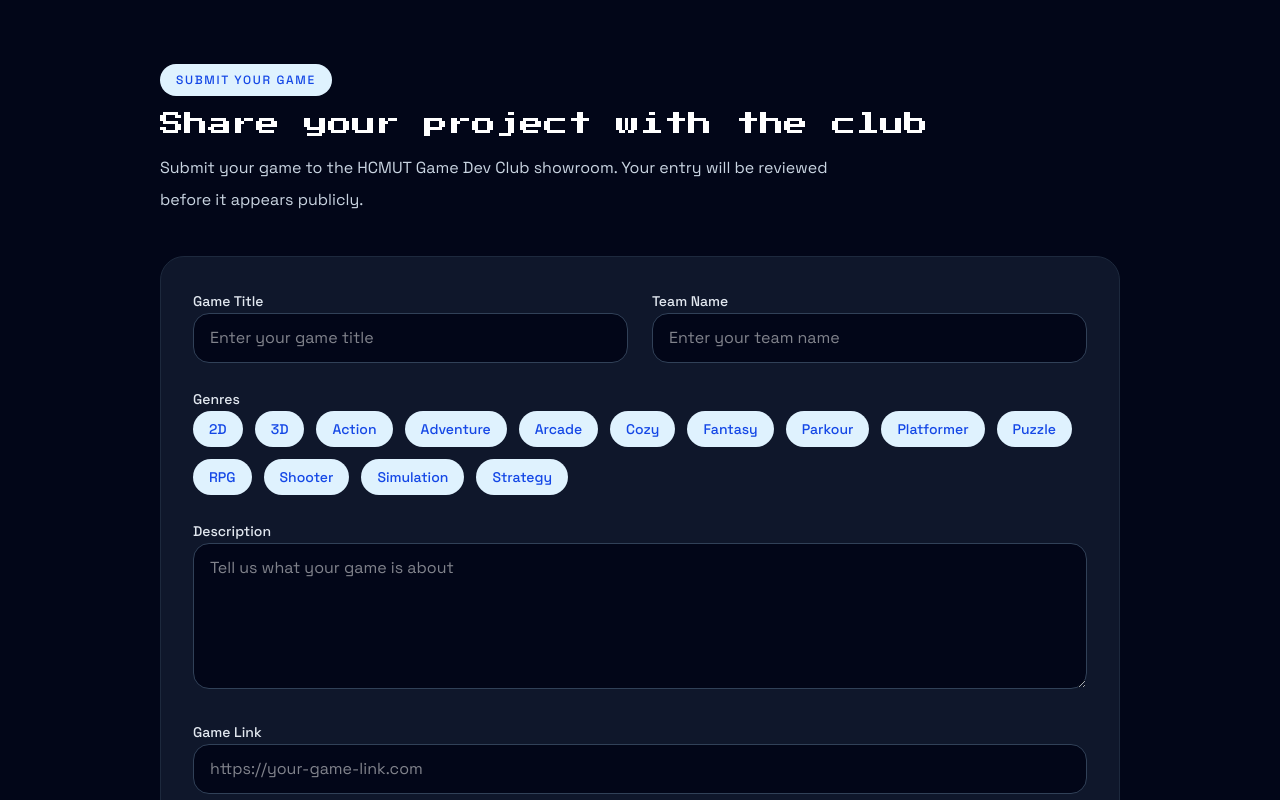
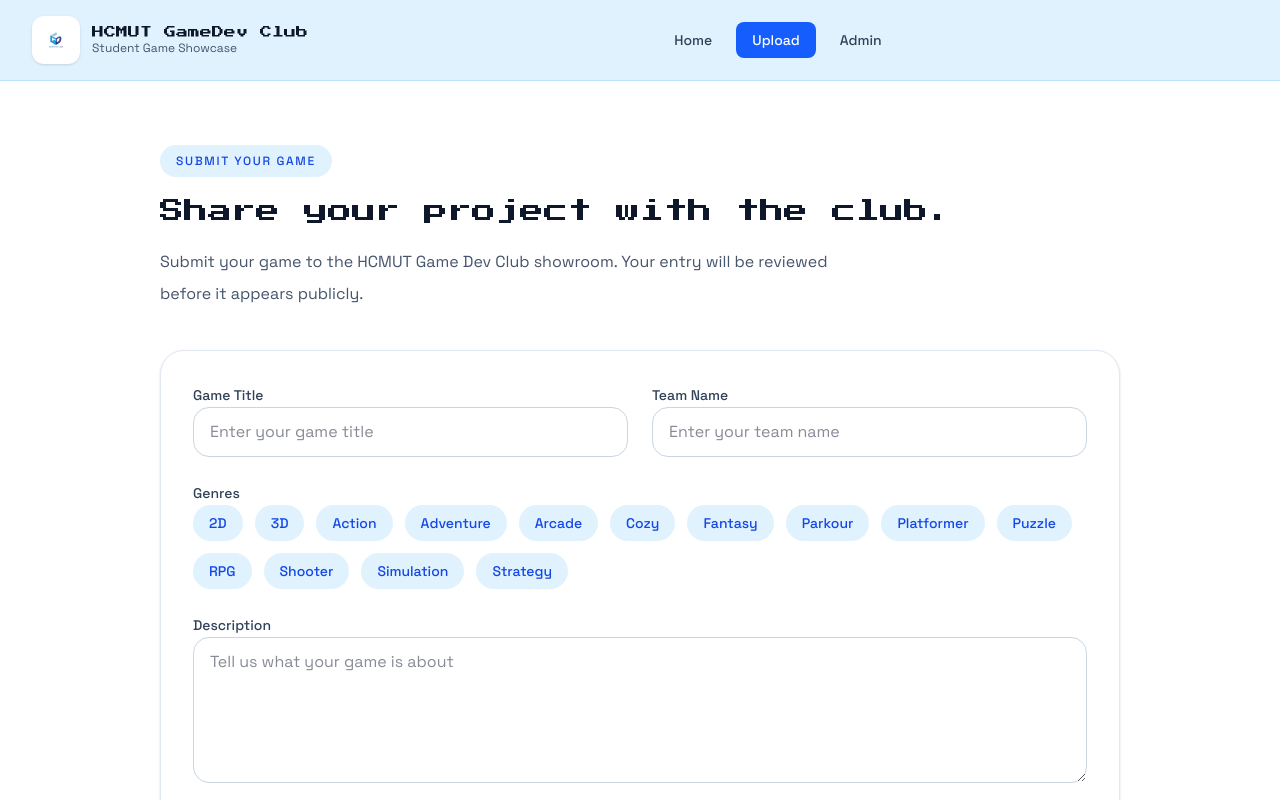
Before and after one commit to anhtuan170205/hcmut-gdc-showroom, a React (Vite) app: page /submit in a window 1280 px wide. Shown: the top 800 px of the page. Built offline with nearby package versions, Linux system fonts and the light colour scheme; no server answers.

Commit message:
refactor: refactor navbar and unify submit/admin pages with site routing

```diff
--- a/src/App.jsx
+++ b/src/App.jsx
@@ -39,8 +39,7 @@ function HomePage() {
   }, [fetchGames]);
 
   return (
-    <div className="min-h-screen bg-slate-950 text-white">
-      <Navbar />
+    <div className="min-h-screen bg-white text-slate-900">
       <Hero />
       <GamesSection
         games={games}
@@ -54,6 +53,8 @@ function HomePage() {
 export default function App() {
   return (
     <BrowserRouter>
+      <Navbar />
+
       <Routes>
         <Route path="/" element={<HomePage />} />
         <Route path="/submit" element={<SubmitPage />} />
--- a/src/components/Hero.jsx
+++ b/src/components/Hero.jsx
@@ -25,11 +25,7 @@ export default function Hero() {
         <div className="mb-8 flex flex-col gap-4 md:flex-row md:items-end md:justify-between">
           <div className="space-y-3">
             <div className="inline-flex items-center gap-2 rounded-full bg-sky-100 px-4 py-2 text-xs font-medium uppercase tracking-[0.14em] text-blue-700">
-              <img
-                src="/logo.png"
-                alt="GameDev Club logo"
-                className="h-4 w-4 object-contain"
-              />
+
               HCMUT Game Dev Club
             </div>
 
--- a/src/components/Navbar.jsx
+++ b/src/components/Navbar.jsx
@@ -1,11 +1,20 @@
+import { Link, NavLink } from "react-router-dom";
+
 export default function Navbar() {
+  const linkClass = ({ isActive }) =>
+    `rounded-lg px-4 py-2 text-sm font-medium transition ${
+      isActive
+        ? "bg-blue-600 text-white"
+        : "text-slate-700 hover:bg-white hover:text-blue-700"
+    }`;
+
   return (
-    <header className="sticky top-0 z-50 border-b border-slate-200 bg-white">
+    <header className="sticky top-0 z-50 border-b border-sky-200 bg-sky-100/95 backdrop-blur">
       <div className="mx-auto grid max-w-7xl grid-cols-[auto_1fr_auto] items-center px-6 py-4 md:px-8">
-        <a href="#home" className="flex items-center gap-3">
-          <div className="rounded-xl bg-sky-100 p-2">
+        <Link to="/" className="flex items-center gap-3">
+          <div className="rounded-xl bg-white p-2 shadow-sm">
             <img
-              src="/logo.png"
+              src="/logo.jpg"
               alt="GameDev Club logo"
               className="h-8 w-8 object-contain"
             />
@@ -15,41 +24,26 @@ export default function Navbar() {
             <div className="pixel-font text-[10px] leading-4 text-slate-900 md:text-xs">
               HCMUT GameDev Club
             </div>
-            <div className="text-xs text-slate-500">
+            <div className="text-xs text-slate-600">
               Student Game Showcase
             </div>
           </div>
-        </a>
+        </Link>
 
         <nav className="hidden items-center justify-center gap-2 md:flex">
-          <a
-            href="#home"
-            className="rounded-lg px-4 py-2 text-sm text-slate-700 transition hover:bg-sky-50"
-          >
+          <NavLink to="/" className={linkClass} end>
             Home
-          </a>
-          <a
-            href="#games"
-            className="rounded-lg px-4 py-2 text-sm text-slate-700 transition hover:bg-sky-50"
-          >
-            Games
-          </a>
-          <a
-            href="#upload"
-            className="rounded-lg px-4 py-2 text-sm text-slate-700 transition hover:bg-sky-50"
-          >
+          </NavLink>
+
+          <NavLink to="/submit" className={linkClass}>
             Upload
-          </a>
+          </NavLink>
+
+          <NavLink to="/admin" className={linkClass}>
+            Admin
+          </NavLink>
         </nav>
 
-        <div className="flex justify-end">
-          <a
-            href="#games"
-            className="rounded-lg bg-blue-600 px-4 py-2 text-sm font-semibold text-white transition hover:bg-blue-700"
-          >
-            Explore
-          </a>
-        </div>
       </div>
     </header>
   );
--- a/src/pages/SubmitPage.jsx
+++ b/src/pages/SubmitPage.jsx
@@ -78,31 +78,31 @@ export default function SubmitPage() {
   };
 
   return (
-    <div className="min-h-screen bg-slate-950 text-white">
-      <section className="border-b border-slate-800 bg-slate-950">
-        <div className="mx-auto max-w-5xl px-6 py-14 md:px-8 md:py-16">
+    <div className="min-h-screen bg-white text-slate-900">
+      <section className="border-b border-slate-200 bg-white">
+        <div className="mx-auto max-w-5xl px-6 py-12 md:px-8 md:py-16">
           <div className="mb-8 space-y-3 md:mb-10">
-            <div className="inline-flex rounded-full bg-sky-100 px-4 py-2 text-xs font-medium uppercase tracking-[0.14em] text-blue-700">
+            <div className="inline-flex items-center gap-2 rounded-full bg-sky-100 px-4 py-2 text-xs font-medium uppercase tracking-[0.14em] text-blue-700">
               Submit Your Game
             </div>
 
-            <h1 className="pixel-font text-lg leading-8 text-white md:text-2xl">
-              Share your project with the club
+            <h1 className="pixel-font text-lg leading-8 text-slate-900 md:text-2xl md:leading-[2.8rem]">
+              Share your project with the club.
             </h1>
 
-            <p className="max-w-2xl text-base leading-8 text-slate-300">
+            <p className="max-w-2xl text-base leading-8 text-slate-600">
               Submit your game to the HCMUT Game Dev Club showroom. Your entry
               will be reviewed before it appears publicly.
             </p>
           </div>
 
-          <div className="rounded-3xl border border-slate-800 bg-slate-900 p-6 md:p-8">
+          <div className="rounded-3xl border border-slate-200 bg-white p-6 shadow-sm md:p-8">
             <form onSubmit={handleSubmit} className="space-y-6">
               <div className="grid gap-6 md:grid-cols-2">
                 <div className="space-y-2">
                   <label
                     htmlFor="gameTitle"
-                    className="text-sm font-medium text-slate-200"
+                    className="text-sm font-medium text-slate-700"
                   >
                     Game Title
                   </label>
@@ -113,7 +113,7 @@ export default function SubmitPage() {
                     value={formData.gameTitle}
                     onChange={handleChange}
                     placeholder="Enter your game title"
-                    className="w-full rounded-2xl border border-slate-700 bg-slate-950 px-4 py-3 text-white outline-none transition focus:border-blue-500"
+                    className="w-full rounded-2xl border border-slate-300 bg-white px-4 py-3 text-slate-900 outline-none transition focus:border-blue-500"
                     required
                   />
                 </div>
@@ -121,7 +121,7 @@ export default function SubmitPage() {
                 <div className="space-y-2">
                   <label
                     htmlFor="teamName"
-                    className="text-sm font-medium text-slate-200"
+                    className="text-sm font-medium text-slate-700"
                   >
                     Team Name
                   </label>
@@ -132,14 +132,14 @@ export default function SubmitPage() {
                     value={formData.teamName}
                     onChange={handleChange}
                     placeholder="Enter your team name"
-                    className="w-full rounded-2xl border border-slate-700 bg-slate-950 px-4 py-3 text-white outline-none transition focus:border-blue-500"
+                    className="w-full rounded-2xl border border-slate-300 bg-white px-4 py-3 text-slate-900 outline-none transition focus:border-blue-500"
                     required
                   />
                 </div>
               </div>
 
               <div className="space-y-3">
-                <label className="text-sm font-medium text-slate-200">
+                <label className="text-sm font-medium text-slate-700">
                   Genres
                 </label>
 
@@ -168,7 +168,7 @@ export default function SubmitPage() {
               <div className="space-y-2">
                 <label
                   htmlFor="description"
-                  className="text-sm font-medium text-slate-200"
+                  className="text-sm font-medium text-slate-700"
                 >
                   Description
                 </label>
@@ -179,7 +179,7 @@ export default function SubmitPage() {
                   value={formData.description}
                   onChange={handleChange}
                   placeholder="Tell us what your game is about"
-                  className="w-full rounded-2xl border border-slate-700 bg-slate-950 px-4 py-3 text-white outline-none transition focus:border-blue-500"
+                  className="w-full rounded-2xl border border-slate-300 bg-white px-4 py-3 text-slate-900 outline-none transition focus:border-blue-500"
                   required
                 />
               </div>
@@ -187,7 +187,7 @@ export default function SubmitPage() {
               <div className="space-y-2">
                 <label
                   htmlFor="buildLink"
-                  className="text-sm font-medium text-slate-200"
+                  className="text-sm font-medium text-slate-700"
                 >
                   Game Link
                 </label>
@@ -198,7 +198,7 @@ export default function SubmitPage() {
                   value={formData.buildLink}
                   onChange={handleChange}
                   placeholder="https://your-game-link.com"
-                  className="w-full rounded-2xl border border-slate-700 bg-slate-950 px-4 py-3 text-white outline-none transition focus:border-blue-500"
+                  className="w-full rounded-2xl border border-slate-300 bg-white px-4 py-3 text-slate-900 outline-none transition focus:border-blue-500"
                 />
               </div>
 
@@ -213,7 +213,7 @@ export default function SubmitPage() {
               </div>
 
               {message ? (
-                <p className="text-sm text-slate-300">{message}</p>
+                <p className="text-sm text-slate-600">{message}</p>
               ) : null}
             </form>
           </div>
```
Also changed, not shown: src/pages/AdminPage.jsx (+70 -62 lines), public/logo.jpg (added).
